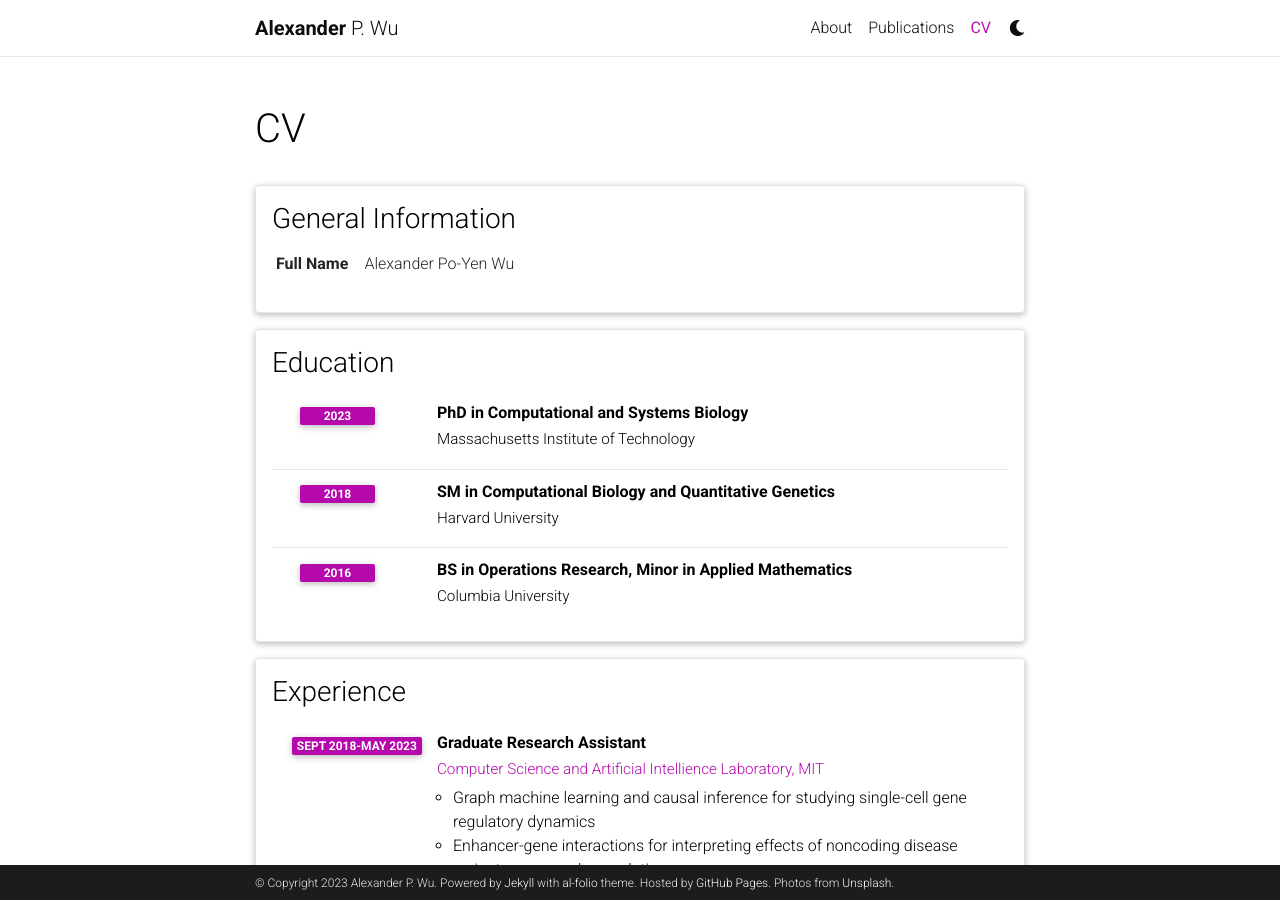
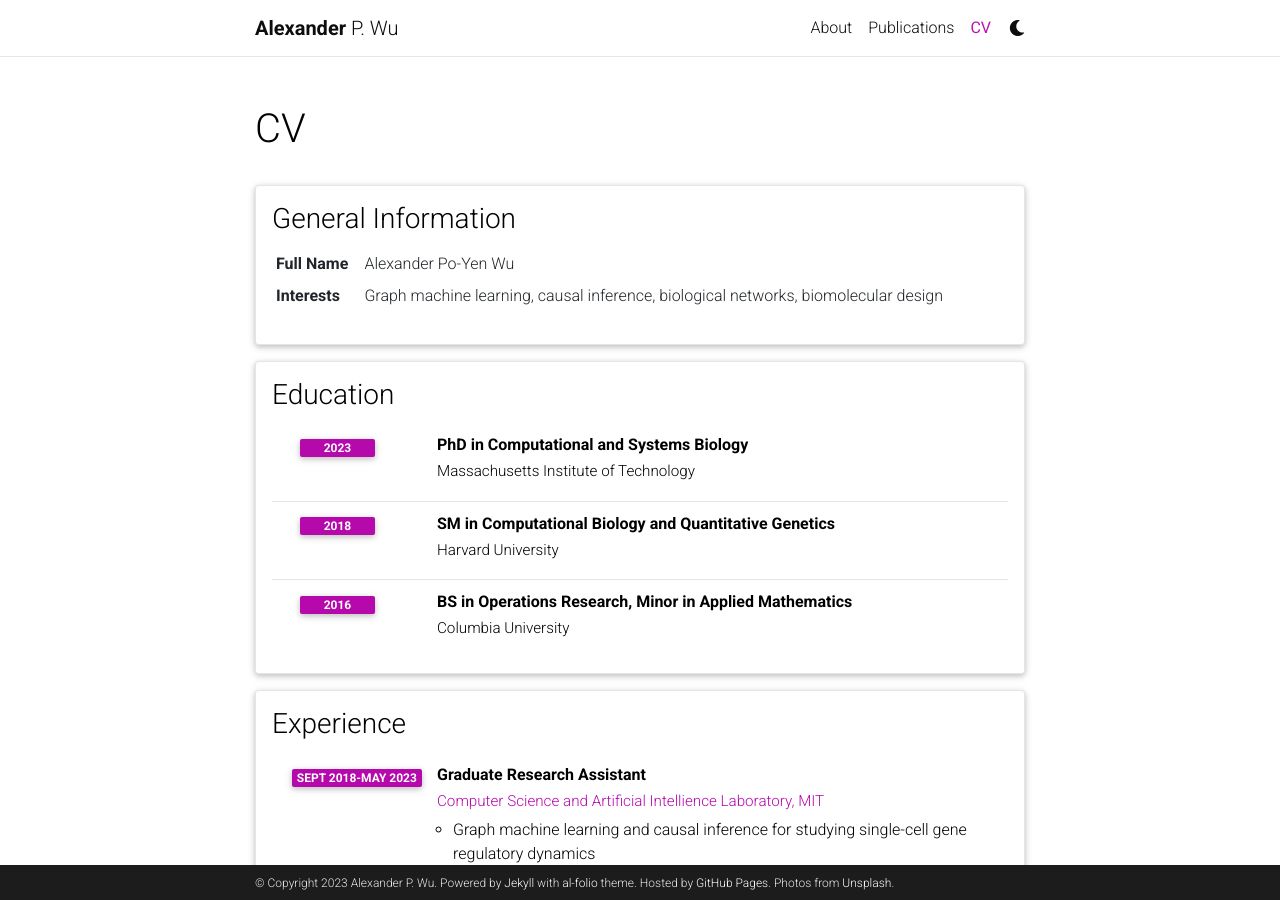
Before and after one commit to alexw16/alexw16.github.io, a Jekyll site: the page built from _pages/cv.md, in a window 1280 px wide and 900 px high. Built offline with Jekyll 4.4.1, drawn with Linux system fonts in a browser that asks for light colours; comment, search, counter and statistics services are not loaded; a style sheet for code colours, icons or effects is not loaded.

Commit message:
updated cv

```diff
--- a/_data/cv.yml
+++ b/_data/cv.yml
@@ -3,6 +3,8 @@
   contents:
     - name: Full Name
       value: Alexander Po-Yen Wu
+    - name: Interests
+      value: Graph machine learning, causal inference, biological networks, biomolecular design
 
 - title: Education
   type: time_table
```
